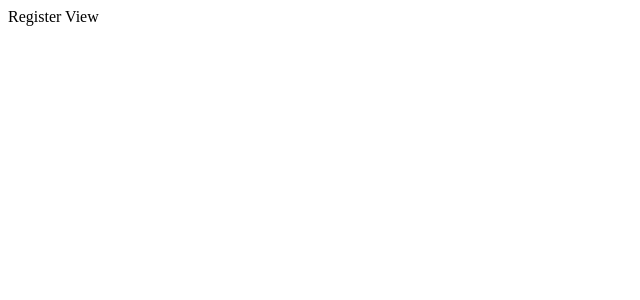
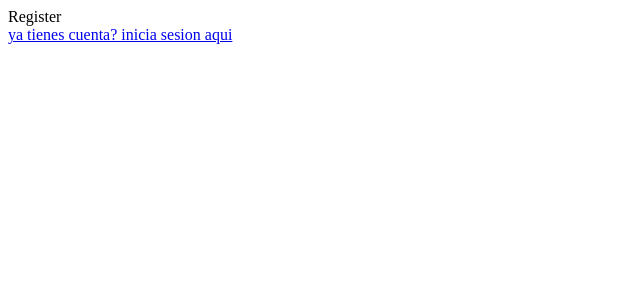
Before and after one commit to pedroHackerNoob/potrolinkfrontend, a React (Vite) app: page /auth/register in a window 1280 px wide. Shown: the top 300 px of the page, without its empty margins (0-640 px from the left). Built offline with nearby package versions, Linux system fonts and the light colour scheme.

Commit message:
links added

```diff
--- a/src/view/LoginViews.tsx
+++ b/src/view/LoginViews.tsx
@@ -1,6 +1,14 @@
+import {Link} from 'react-router-dom'
 
 export default function LoginViews(){
     return(
-        <div>login View</div>
+        <>
+            <div>Login</div>
+            <nav>
+                <Link to='/auth/register'>
+                    No tienes cuenta? registrate aqui
+                </Link>
+            </nav>
+        </>
     )
 }
--- a/src/view/RegisterViews.tsx
+++ b/src/view/RegisterViews.tsx
@@ -1,6 +1,14 @@
+import {Link} from "react-router-dom";
 
 export default function RegisterViews(){
     return(
-        <div>Register View</div>
+        <>
+            <div>Register</div>
+            <nav>
+                <Link to='/auth/login'>
+                    ya tienes cuenta? inicia sesion aqui
+                </Link>
+            </nav>
+        </>
     )
 }
```
